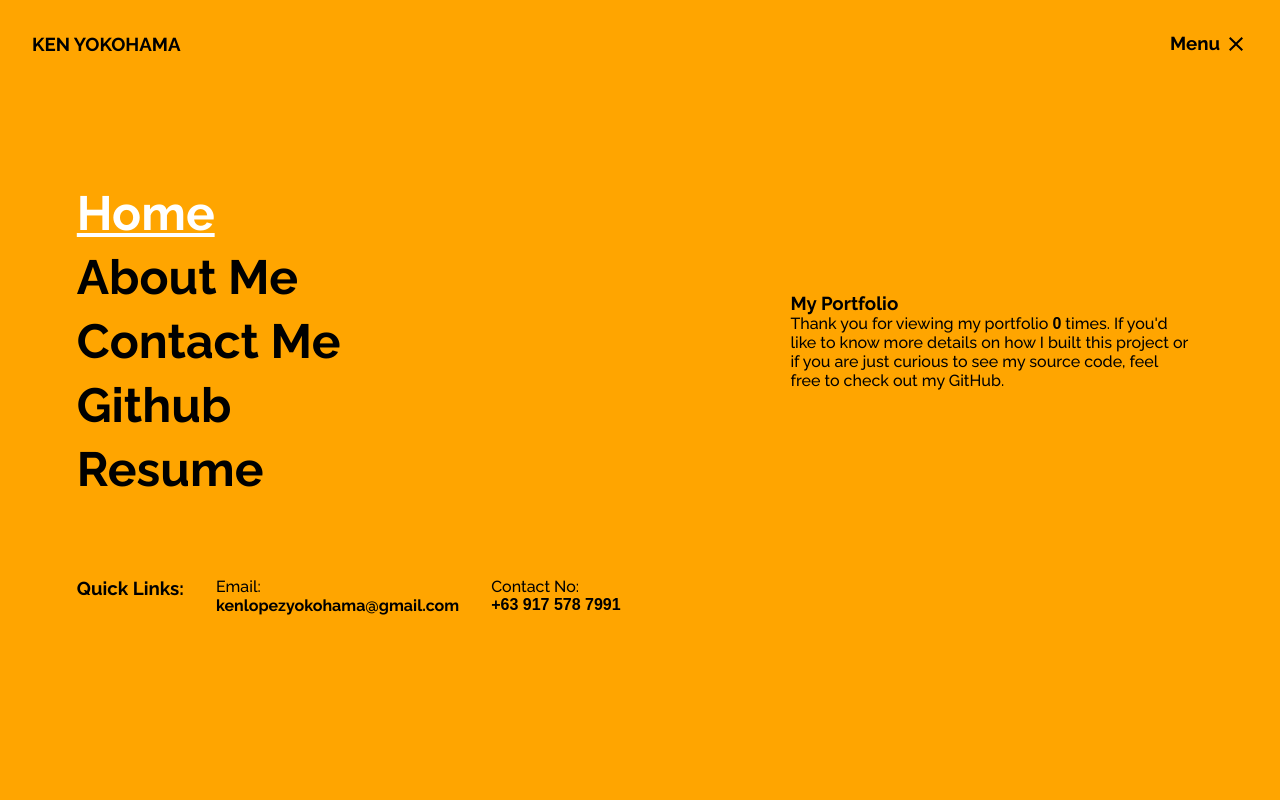
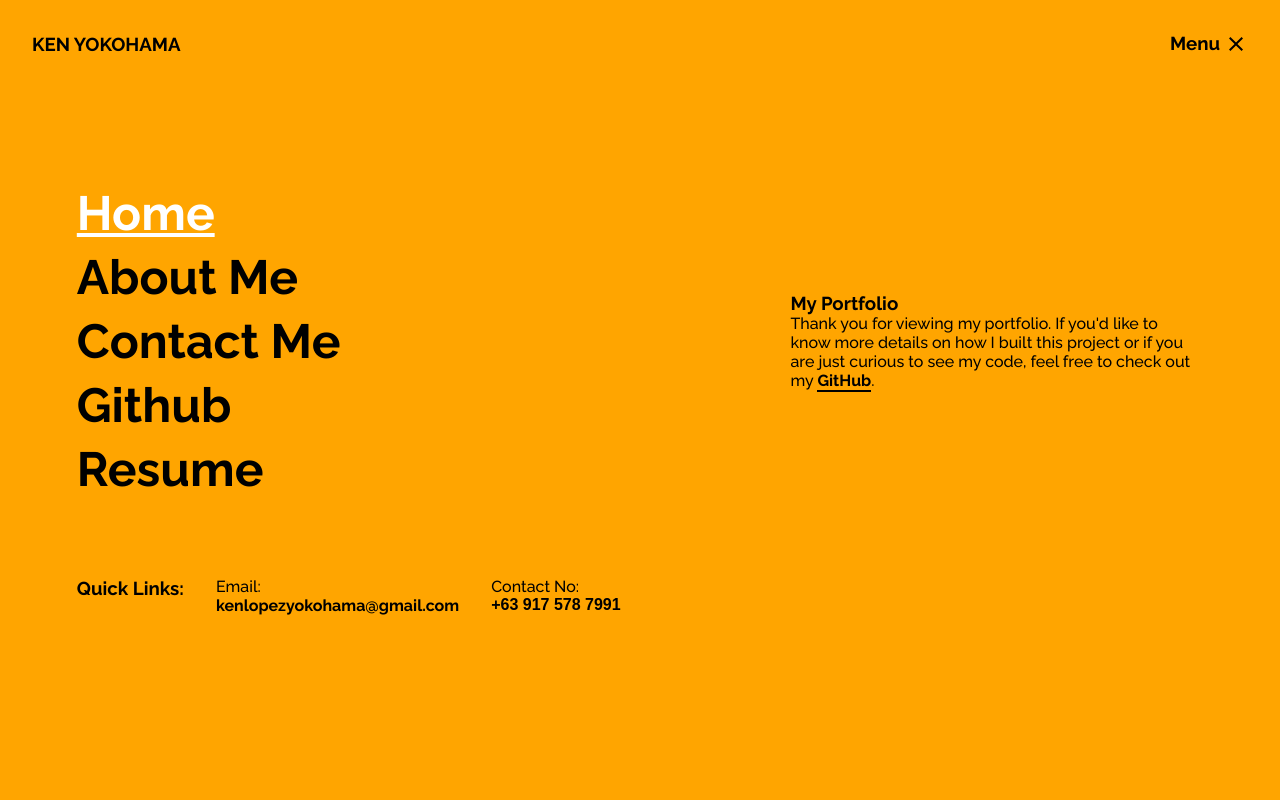
Before and after one commit to Ken-Yokohama/My-Portfolio, a React (Vite) app: page / in a window 1280 px wide. Both pictures are taken after a click on the element "Menu". Shown: the top 800 px of the page. Built offline with nearby package versions, Linux system fonts and the light colour scheme; no server answers.

Commit message:
Refactored getting page visit count into its own separate api.ts util

```diff
--- a/src/containers/Main.tsx
+++ b/src/containers/Main.tsx
@@ -1,8 +1,8 @@
 import { useEffect, useState } from "react";
 import { Route, Routes } from "react-router-dom";
-import axios from "axios";
 import { Navbar } from "../components";
 import { About, Contact, Home, Menu } from "../pages";
+import { getPageVisitCount } from "../utils/api";
 
 function Main() {
     const [showMenu, setShowMenu] = useState(false);
@@ -14,15 +14,11 @@ function Main() {
     const [pageVisits, setPageVisits] = useState(0);
 
     useEffect(() => {
-        const fetchData = async () => {
-            const getIp = await axios.get("https://api.db-ip.com/v2/free/self");
-            const getPageVisitCount = await axios.get(
-                "https://api.countapi.xyz/hit/kenyokohama/" +
-                    getIp.data.ipAddress
-            );
-            setPageVisits(getPageVisitCount.data.value);
+        const getPageVisits = async () => {
+            const count = await getPageVisitCount();
+            setPageVisits(count);
         };
-        fetchData();
+        getPageVisits();
     }, []);
 
     return (
--- a/src/pages/menu/index.tsx
+++ b/src/pages/menu/index.tsx
@@ -253,13 +253,34 @@ function Menu({ setShowMenu, showMenu, pageVisits }: MenuProps) {
                                 : { opacity: { delay: 0 }, y: { delay: 0.3 } }
                         }
                     >
-                        Thank you for viewing my portfolio{" "}
-                        <strong style={{ fontFamily: "arial" }}>
-                            {pageVisits}
-                        </strong>{" "}
-                        times. If you'd like to know more details on how I built
-                        this project or if you are just curious to see my source
-                        code, feel free to check out my GitHub.
+                        Thank you for viewing my portfolio
+                        {pageVisits !== 0 && (
+                            <span>
+                                <strong style={{ fontFamily: "arial" }}>
+                                    {" "}
+                                    {pageVisits + 1}{" "}
+                                </strong>
+                                times
+                            </span>
+                        )}
+                        . If you'd like to know more details on how I built this
+                        project or if you are just curious to see my code, feel
+                        free to check out my{" "}
+                        <strong
+                            style={{
+                                borderBottom: "2px solid",
+                            }}
+                            className="nav-menu-item"
+                            onClick={() => {
+                                window.open(
+                                    "https://github.com/Ken-Yokohama",
+                                    "_blank"
+                                );
+                            }}
+                        >
+                            GitHub
+                        </strong>
+                        .
                         {/* This project was built using react and tools from the react-ecosystem namely material-ui, react-router-dom, framer-motion & axios. */}
                     </motion.p>
                 </Box>
--- /dev/null
+++ b/src/utils/api.ts
@@ -0,0 +1,9 @@
+import axios from "axios";
+
+export const getPageVisitCount = async () => {
+    const getIp = await axios.get("https://api.db-ip.com/v2/free/self");
+    const count = await axios.get(
+        "https://api.countapi.xyz/hit/kenyokohama/" + getIp.data.ipAddress
+    );
+    return count.data.value;
+};
```
